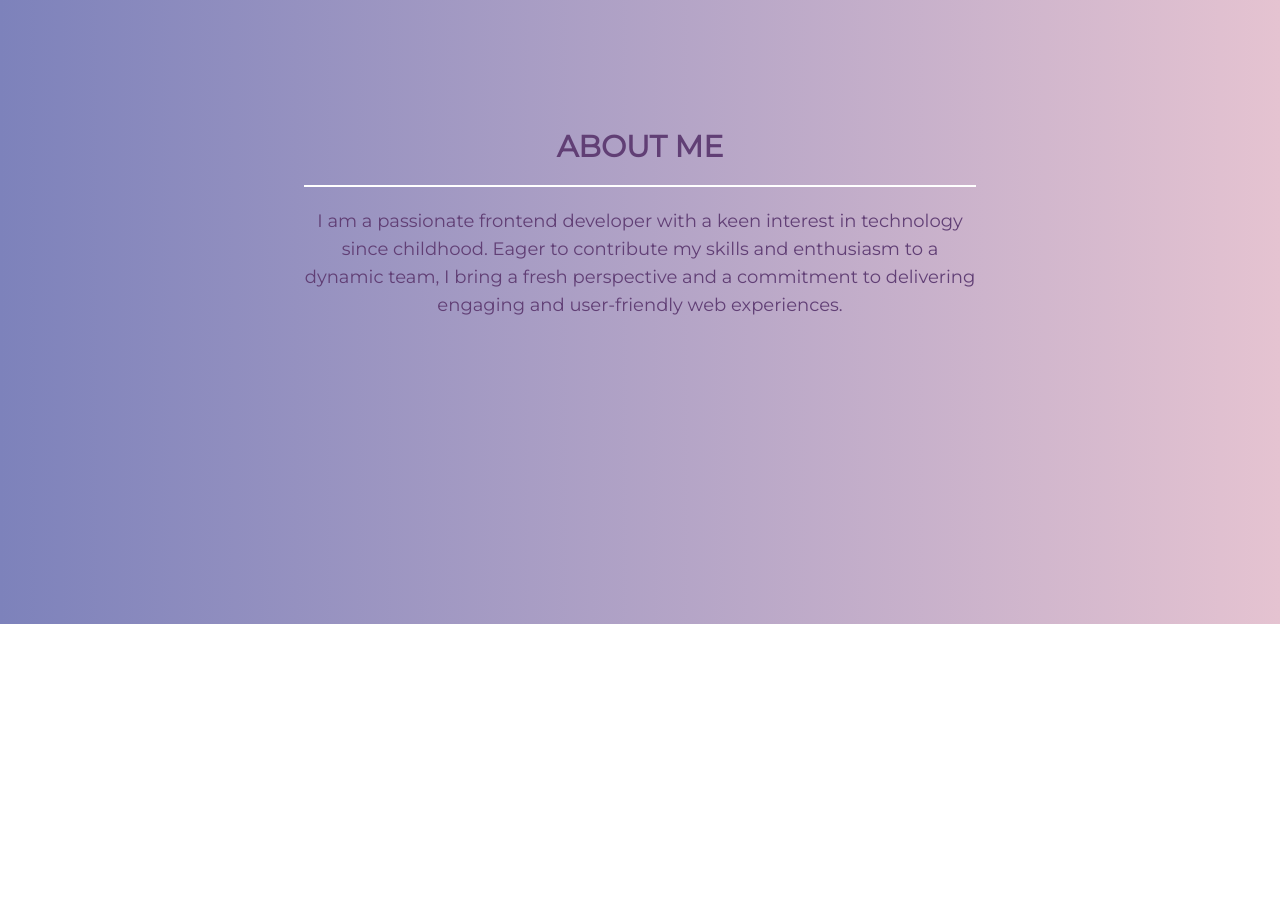
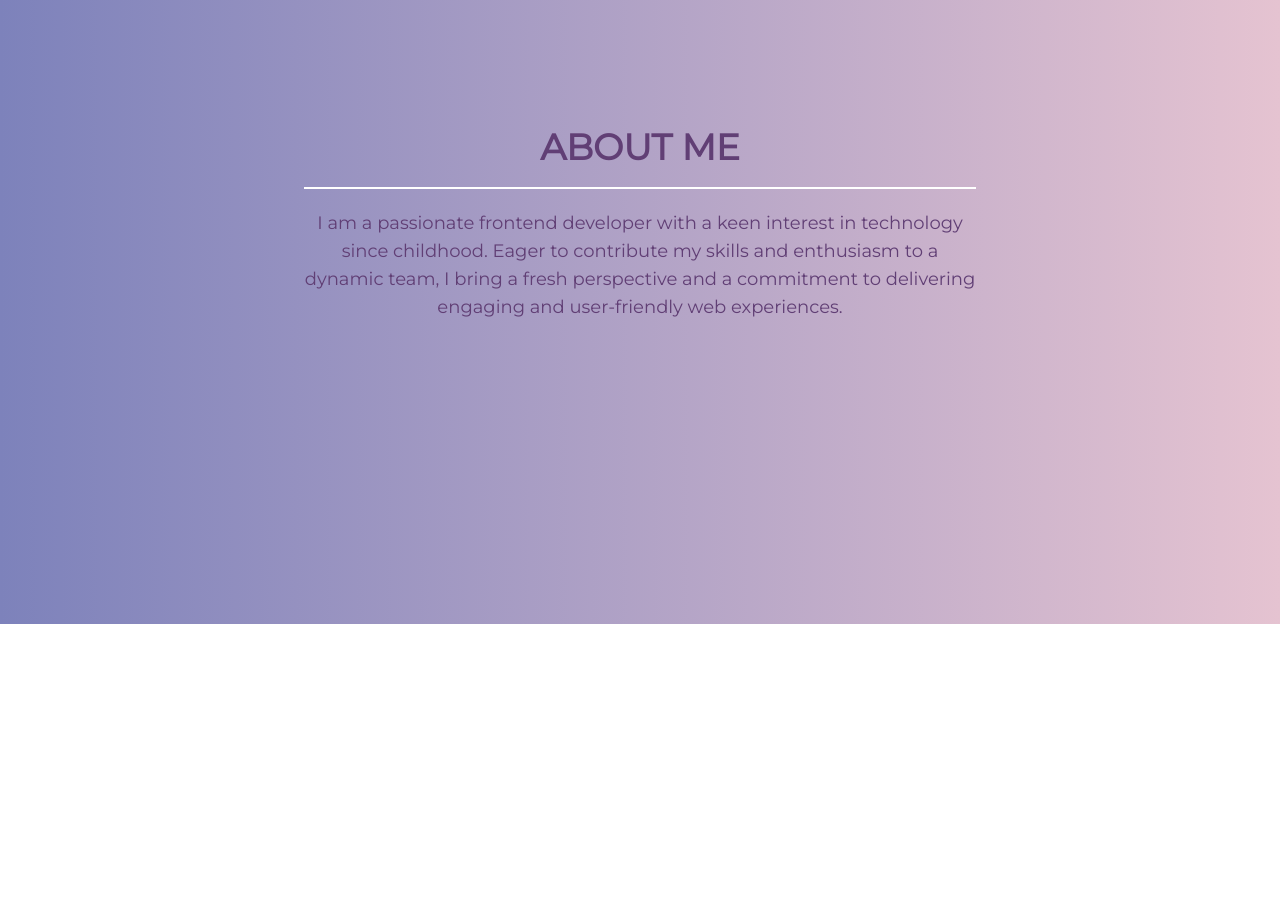
Before and after one commit to Sanika03/my-portfolio, a React (Vite) app: page / in a window 1280 px wide. Shown: the part 1040-1938 px from the top of the page. Built offline with nearby package versions, Linux system fonts and the light colour scheme.

Commit message:
Change font size

```diff
--- a/src/components/About.jsx
+++ b/src/components/About.jsx
@@ -7,7 +7,7 @@
       <section id="about" className="h-screen bg-gradient-to-r from-blue-purple to-queen-pink p-8 text-grape flex justify-center items-center">
         <div className="max-w-2xl mx-auto text-center">
           <div>
-            <h2 className="text-3xl font-bold mb-5 border-b-2 border-white pb-5">ABOUT ME</h2>
+            <h2 className="text-4xl font-bold mb-5 border-b-2 border-white pb-5">ABOUT ME</h2>
             <p className="text-lg">
               I am a passionate frontend developer with a keen interest in technology since childhood. Eager to contribute my
               skills and enthusiasm to a dynamic team, I bring a fresh perspective and a commitment to delivering engaging and
```
